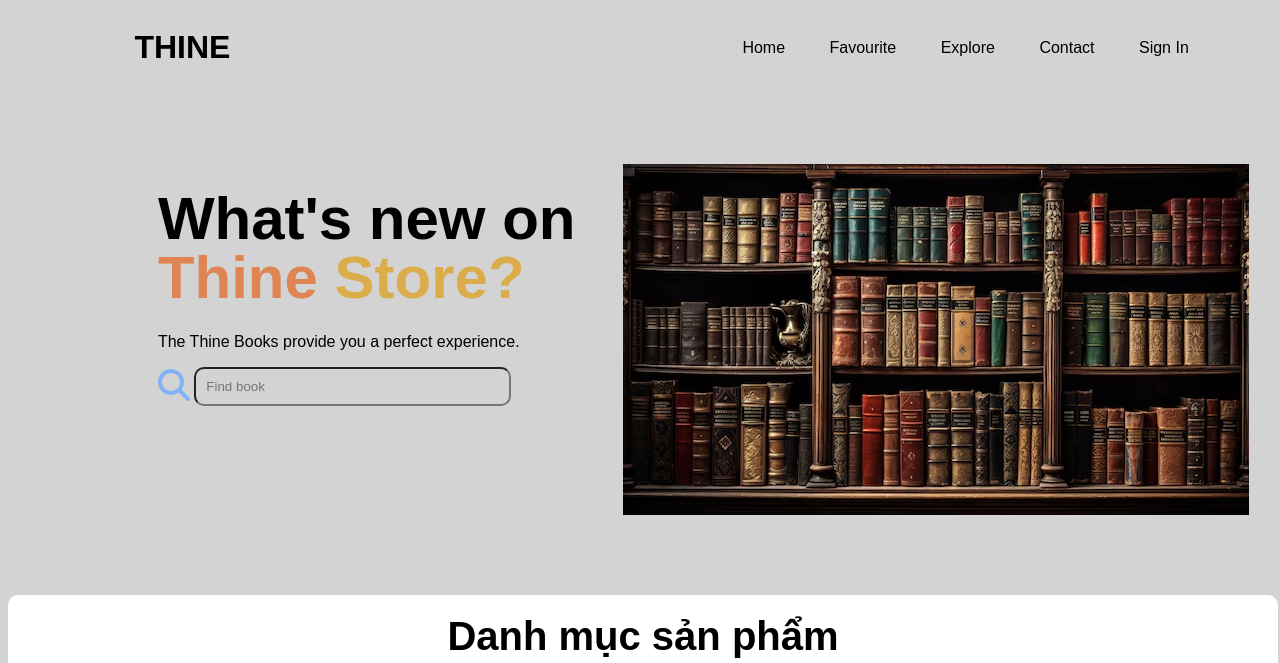
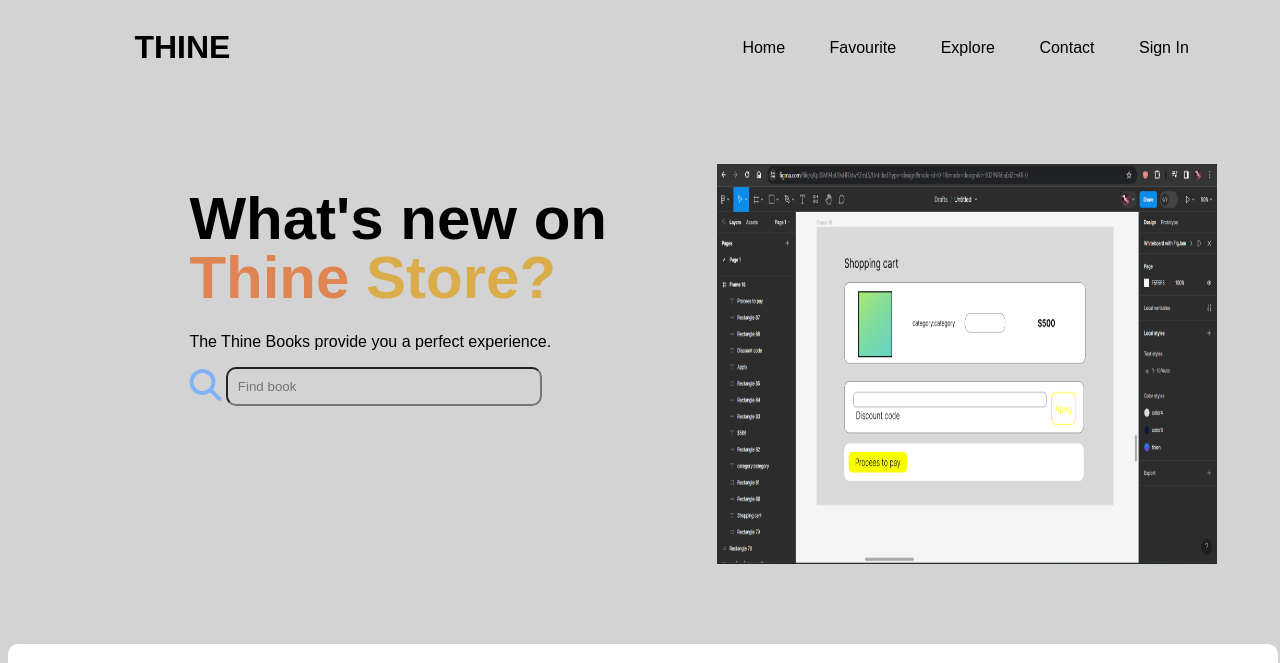
Before and after one commit to Thienpqnl/lab5_bookstore, a plain HTML site: page index.html in a window 1280 px wide. Shown: the top 663 px of the page. Drawn offline with Linux system fonts and the light colour scheme.

Commit message:
save change

```diff
--- a/index.html
+++ b/index.html
@@ -47,7 +47,7 @@
         </div>
 
     </div>
-        <img class="lib-img" src="/images/library.avif" alt="" >
+        <img src="images/figma.png" width="500px" height="400px" alt="" >
     </main>
     <div class="topic">
         <h2 class="danhmuc">Danh mục sản phẩm</h2>
```
Also changed, not shown: images/figma.png (added).
